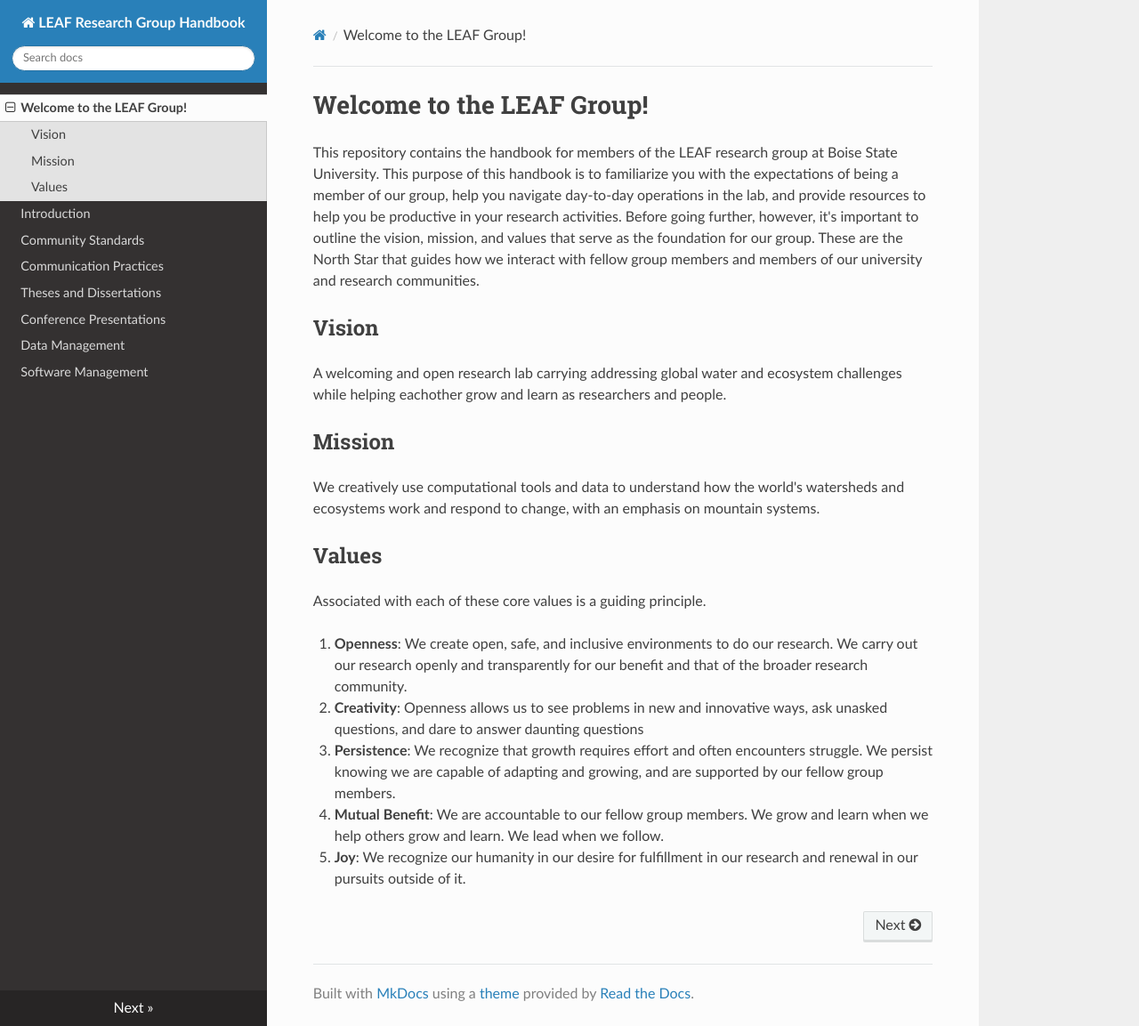
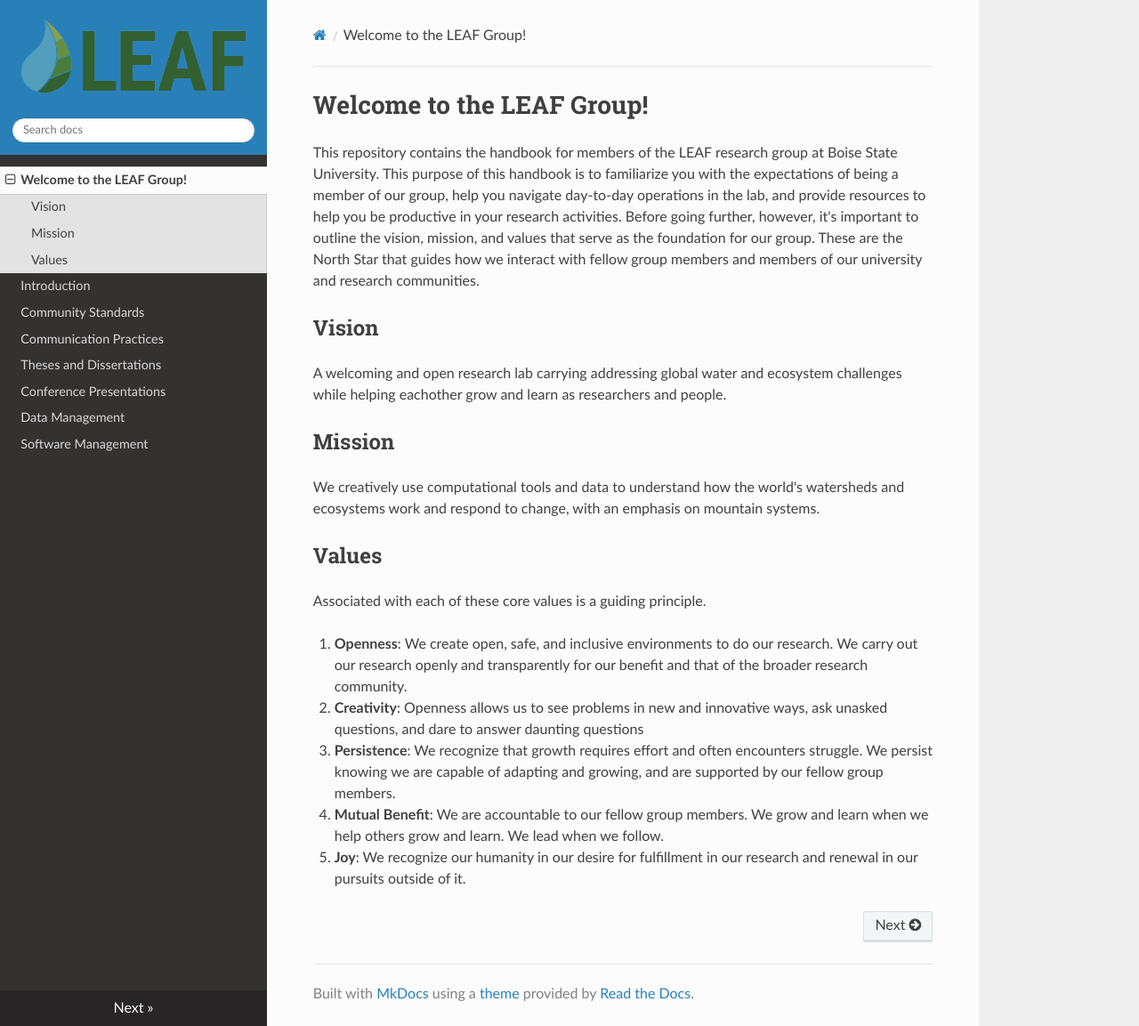
Before and after one commit to LEAF-BoiseState/leaf-group-handbook, an MkDocs documentation site: the page built from docs/index.md, in a window 1280 px wide and 1153 px high. Shown: the whole window at 89% size. Built offline with MkDocs 1.6.1, drawn with Linux system fonts in a browser that asks for light colours; nearby versions of some CDN libraries.

Commit message:
add logo

```diff
--- a/mkdocs.yml
+++ b/mkdocs.yml
@@ -1,6 +1,7 @@
 site_name: LEAF Research Group Handbook
 theme:
   name: readthedocs
+  logo: 'img/LEAF_logo.png'
   highlightjs: true
 plugins:
   - search
```
Also changed, not shown: docs/img/LEAF_logo.png (added), 1 other file.
